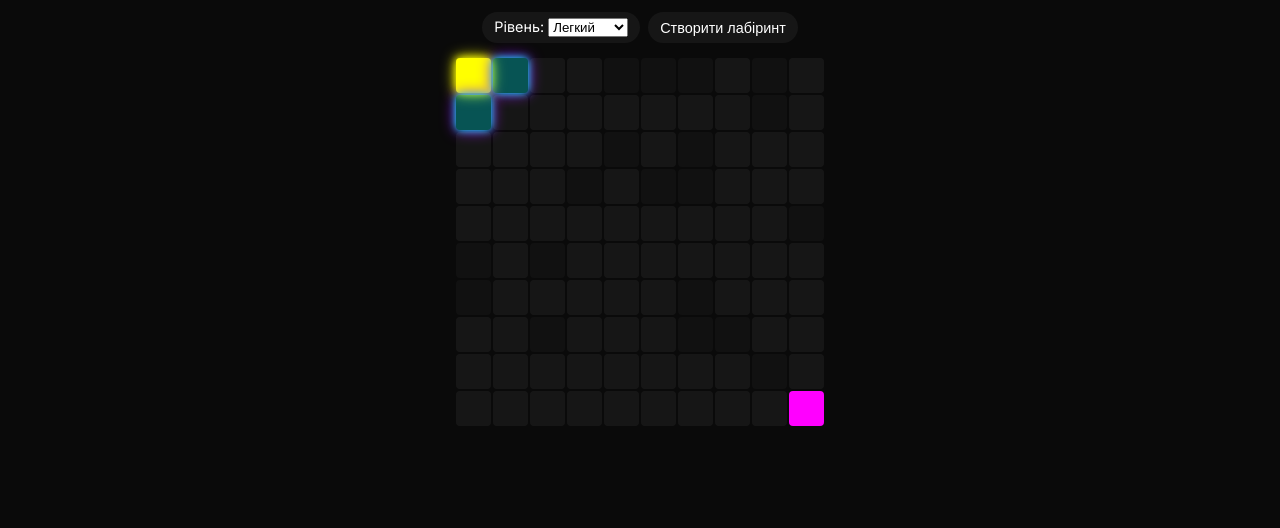
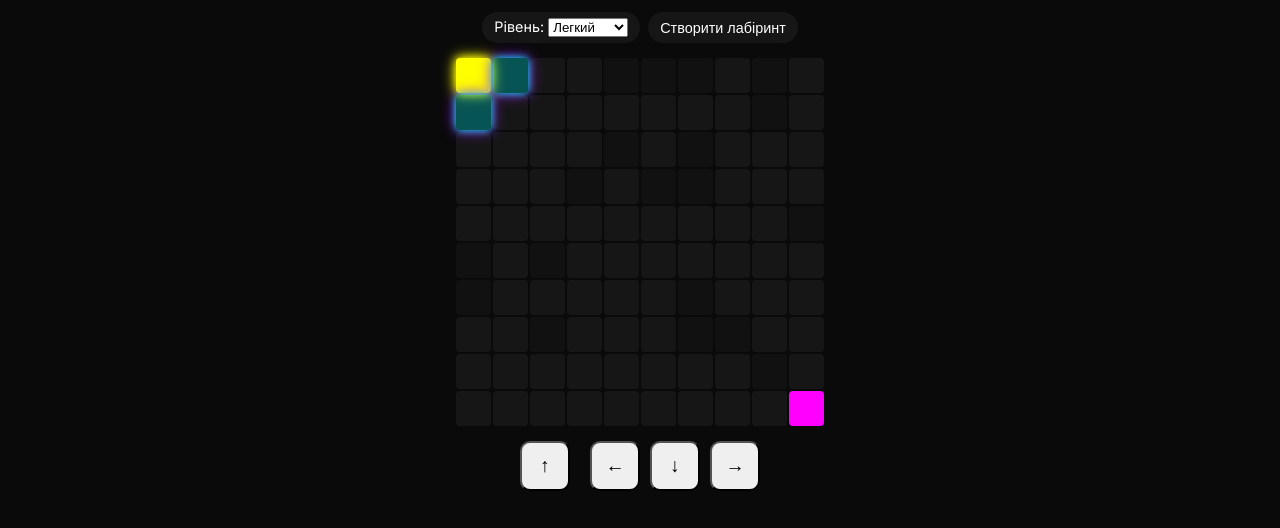
Before and after one commit to Vitalii-html/polygame, a plain HTML site: page games/maze.html in a window 1280 px wide. Shown: the part 100-628 px from the top of the page. Drawn offline with Linux system fonts and the light colour scheme.

Commit message:
Update maze.html

```diff
--- a/games/maze.html
+++ b/games/maze.html
@@ -17,7 +17,7 @@ nav a:hover { background: linear-gradient(90deg, #00ffff, #a100ff); box-shadow:0
 .controls label, .controls button { cursor:pointer; background: rgba(255,255,255,0.05); padding:6px 12px; border-radius:20px; transition:0.3s; border:none; color:#fff; font-size:0.9rem; }
 .controls label:hover, .controls button:hover { background: linear-gradient(90deg,#00ffff,#a100ff); color:#000; }
 
-#maze { display:grid; gap:2px; margin-bottom:20px; }
+#maze { display:grid; gap:2px; margin-bottom:15px; touch-action: none; }
 
 .cell { width:35px; height:35px; display:flex; justify-content:center; align-items:center; font-weight:bold; border-radius:4px; transition:0.2s;}
 .wall { background:#111; }
@@ -27,11 +27,15 @@ nav a:hover { background: linear-gradient(90deg, #00ffff, #a100ff); box-shadow:0
 .finish { background:#ff00ff; color:#000; }
 .player { background:#ffff00; color:#000; box-shadow:0 0 8px #ffff00,0 0 15px #ffff00;}
 
+#mobile-controls { display:flex; flex-wrap:wrap; justify-content:center; gap:10px; margin-bottom:20px;}
+#mobile-controls button { width:50px; height:50px; font-size:1.2rem; border-radius:10px; }
+
 @media(max-width:600px){
   .cell{width:25px;height:25px;}
   header{font-size:1.4rem; padding:10px 5px;}
   nav a{font-size:0.8rem; padding:3px 8px;}
   .controls label, .controls button{font-size:0.8rem; padding:5px 10px;}
+  #mobile-controls button{width:40px;height:40px;font-size:1rem;}
 }
 </style>
 </head>
@@ -60,6 +64,13 @@ nav a:hover { background: linear-gradient(90deg, #00ffff, #a100ff); box-shadow:0
 </div>
 
 <div id="maze"></div>
+
+<div id="mobile-controls">
+  <button onclick="movePlayer(0,-1)">↑</button><br>
+  <button onclick="movePlayer(-1,0)">←</button>
+  <button onclick="movePlayer(0,1)">↓</button>
+  <button onclick="movePlayer(1,0)">→</button>
+</div>
 
 <script>
 const mazeEl = document.getElementById('maze');
```
